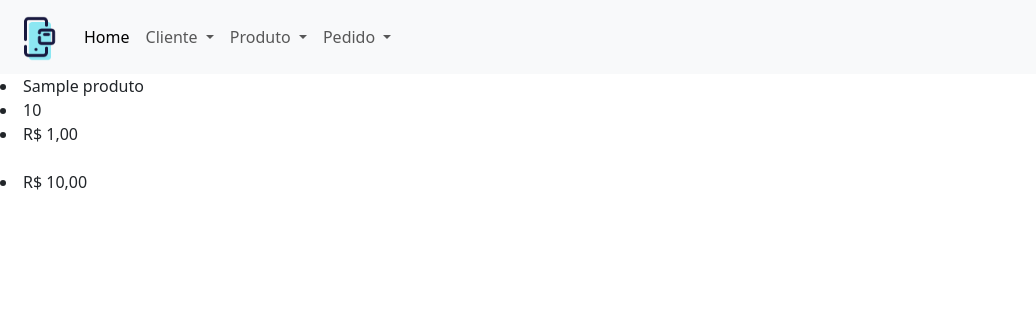
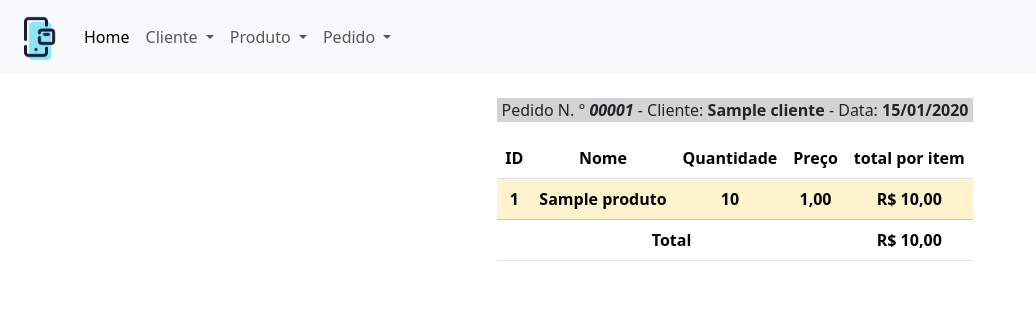
Before and after one commit to mardioba/pedidos, a Django app: page /pedidodetalhes/1 in a window 1280 px wide. Shown: the top 334 px of the page, without its empty margins (0-1036 px from the left). Run offline with Django 5.2, Linux system fonts and the light colour scheme; tables that the repository leaves empty hold one stand-in row (values such as "Sample post").

```diff
--- a/pedidos/models.py
+++ b/pedidos/models.py
@@ -28,6 +28,7 @@ class ItemPedidos(models.Model):
   pedido = models.ForeignKey(Pedidos, on_delete=models.CASCADE)
   produto = models.ForeignKey(Produto, on_delete=models.CASCADE)
   quantidade = models.IntegerField()
+  preco = models.DecimalField(max_digits=8, decimal_places=2)
 
   def __str__(self):
     return str(self.pedido.pk)
--- a/pedidos/templates/base.html
+++ b/pedidos/templates/base.html
@@ -45,8 +45,9 @@
                 Pedido
               </a>
               <ul class="dropdown-menu">
-                <li><a class="dropdown-item" href="#">Criar</a></li>
+                <li><a class="dropdown-item" href="{% url 'criarpedido' %}">Criar</a></li>
                 <li><a class="dropdown-item" href="{% url 'listarpedidos' %}">Listar</a></li>
+                <li><a class="dropdown-item" href="{% url 'pedidosporcliente' %}">Pedidos por cliente</a></li>
               </ul>
             </li>
           </ul>
--- a/pedidos/templates/pedido/ListarPedidos.html
+++ b/pedidos/templates/pedido/ListarPedidos.html
@@ -8,6 +8,7 @@
   <div class='col col-lg-2'>
   </div>
   <div class='col-md-auto'>
+    {% if pedidos %}
     <table class="table">
       <thead>
         <tr>
@@ -25,6 +26,10 @@
         </tr>
         {% endfor %}
     </table>
+    {% else %}
+    <br><br>
+<h1>Nenhum pedido Encontrado</h1>
+{% endif %}
   </div>
   <div class='col col-lg-2'>
   </div>
--- a/pedidos/templates/pedido/PedidoDetalhes.html
+++ b/pedidos/templates/pedido/PedidoDetalhes.html
@@ -4,12 +4,41 @@
 
 {% block content %}
 
-{% for item in itens %}
-  <li>{{ item.produto }}</li>
-  <li>{{ item.quantidade }}</li>
-  <li>R$ {{ item.produto.preco }}</li>
-
+<div class='container text-center'>
+<div class='row justify-content-md-center'>
+<div class='col col-lg-2'>
+</div>
+<div class='col-md-auto'>
   <br>
-{% endfor %}
-<li>R$ {{ total }}</li>
+  <p style="background: lightgrey;">Pedido N.	&deg; <i><b>{{ pedido }}</b></i> - Cliente: <b>{{ cliente }}</b> - Data: <b>{{ data|date:'d/m/Y' }}</p>
+  <table class="table">
+    <thead>
+      <tr>
+        <th scope="col">ID</th>
+        <th scope="col">Nome</th>
+        <th scope="col">Quantidade</th>
+        <th scope="col">Preço</th>
+        <th scope="col">total por item</th>
+      </tr>
+    </thead>
+    <tbody>
+      {% for item in itens %}
+      <tr class={% cycle 'table-warning' 'table-secondary' 'table-info'%}>
+        <th scope="row">{{ item.produto.id }}</th>
+        <td>{{ item.produto.nome }}</td>
+        <td>{{ item.quantidade }}</td>
+        <td>{{ item.produto.preco }}</td>
+        <td>R$ {{ item.total|floatformat:2 }}</td>
+      </tr>
+      {% endfor %}
+      <tr>
+        <th scope="row" colspan="4" style="text-align: center;">Total</th>
+        <td style="font-weight: bold;">R$ {{ total }}</td>
+      </tr>
+    </tbody>
+  </table>
+</div>
+<div class='col col-lg-2'>
+</div>
+</div>
 {% endblock content %}
--- a/pedidos/views.py
+++ b/pedidos/views.py
@@ -1,6 +1,8 @@
 from django.shortcuts import render, HttpResponse, redirect
 from .models import Produto, Cliente, ItemPedidos, Pedidos
 from .forms import ProdutoForm, ClienteForm
+from decimal import Decimal
+from django.db.models import Sum
 # Create your views here.
 def home(request):
   return render(request, 'home.html')
@@ -73,8 +75,6 @@ def EditarProduto(request, id):
       form.save()
       return redirect('listarproduto')
 ##### Pedidos ####
-def ProcessarFormulario(request):
-  return HttpResponse('Processando formulário...')
 
 def criar_pedido(request):
     if request.method == 'POST':
@@ -94,14 +94,16 @@ def criar_pedido(request):
             produto_id = int(produto_id)
             quantidade = int(quantidade)
             produto = Produto.objects.get(pk=produto_id)
+            preco = produto.preco
             total += produto.preco * quantidade
-            ItemPedidos.objects.create(pedido=pedido, produto=produto, quantidade=quantidade)
+            ItemPedidos.objects.create(pedido=pedido, produto=produto, quantidade=quantidade, preco=preco)
 
         # Atualizar o total do pedido
         pedido.total = total
         pedido.save()
 
-        return HttpResponse('Pedido criado com sucesso!')
+        # return HttpResponse('Pedido criado com sucesso!')
+        return redirect('listarpedidos')
     else:
         return HttpResponse('Método não permitido!')
 
@@ -111,5 +113,34 @@ def ListarPedidos(request):
 
 def PedidoDetalhes(request, id):
     itens = ItemPedidos.objects.filter(pedido=id)
-    total = Pedidos.objects.get(id=id).total
-    return render(request, 'pedido/PedidoDetalhes.html', {'itens': itens, 'total': total})
+    cliente = Pedidos.objects.get(id=id).cliente
+    data = Pedidos.objects.get(id=id).datacreation
+    total = Decimal(0)
+    pedido = str(id).zfill(5)
+    for item in itens:
+        item.total = item.quantidade * item.produto.preco
+        total += item.total
+    context = {'itens': itens, 'total': total, 'data': data, 'cliente': cliente, 'pedido': pedido}
+    return render(request, 'pedido/PedidoDetalhes.html', context)
+
+def criarPedidos(request):
+  produtos = Produto.objects.all()
+  clientes = Cliente.objects.all()
+  return render(request, 'pedido/criarPedidos.html', {'produtos': produtos, 'clientes': clientes})
+
+def pedidos_por_cliente(request):
+    # Agrupando os pedidos por cliente e calculando o total de cada cliente
+    pedidos_por_cliente = Pedidos.objects.values('cliente__id','cliente__nome').annotate(total_pedido=Sum('total'))
+
+    return render(request, 'pedido/pedidos_por_cliente.html', {'pedidos_por_cliente': pedidos_por_cliente})
+
+def detalhar_pedidos_por_cliente(request, cliente_id):
+    pedidos = Pedidos.objects.filter(cliente_id=int(cliente_id))
+    total = Decimal(0)
+    for item in pedidos:
+        total = total + item.total
+    context = {
+      'pedidos': pedidos,
+      'total': total
+      }
+    return render(request, 'pedido/detalhar_pedidos_por_cliente.html', context)
--- a/setup/urls.py
+++ b/setup/urls.py
@@ -13,6 +13,9 @@ urlpatterns = [
     path('atualizarcliente/<int:id>', views.EditarCliente, name='atualizarcliente'),
     path('atualizarproduto/<int:id>', views.EditarProduto, name='atualizarproduto'),
     path('processar_formulario/', views.criar_pedido, name='processar_formulario'),
+    path('criarpedido/', views.criarPedidos, name='criarpedido'),
     path('listarpedidos/', views.ListarPedidos, name='listarpedidos'),
     path('pedidodetalhes/<int:id>', views.PedidoDetalhes, name='pedidodetalhes'),
+    path('pedidosporcliente', views.pedidos_por_cliente, name='pedidosporcliente'),
+    path('detalhar_pedidos_por_cliente/<int:cliente_id>', views.detalhar_pedidos_por_cliente, name='detalhar_pedidos_por_cliente'),
 ]
```
Also changed, not shown: pedidos/templates/pedido/criarPedidos.html (added, +97 -0 lines), pedidos/templates/pedido/detalhar_pedidos_por_cliente.html (added, +34 -0 lines), pedidos/templates/pedido/pedidos_por_cliente.html (added, +32 -0 lines), pedidos/templates/produto/ListarProduto.html (+10 -71 lines), pedidos/migrations/0001_initial.py, pedidos/migrations/0002_pedidos_itempedidos.py (deleted).
